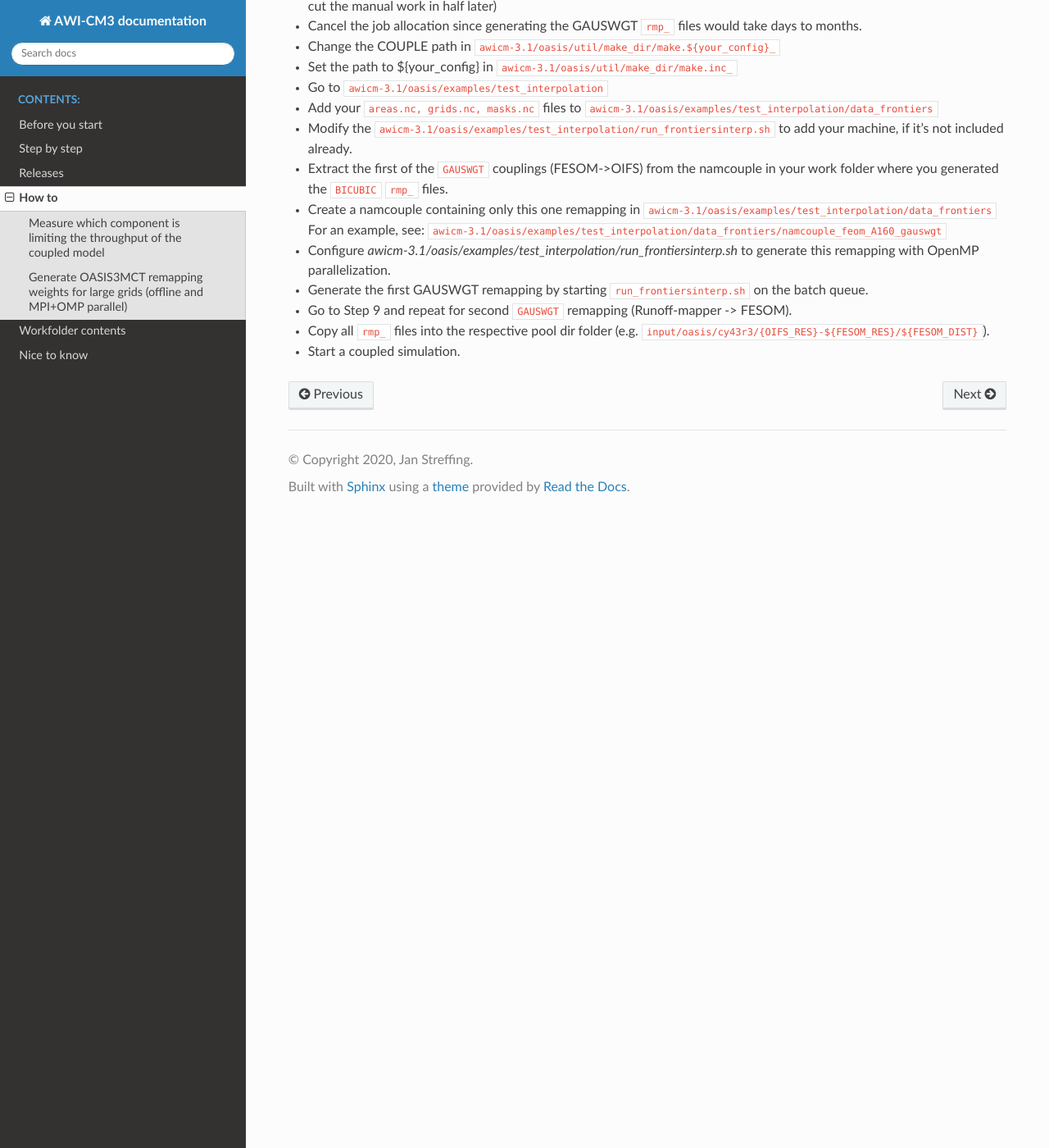
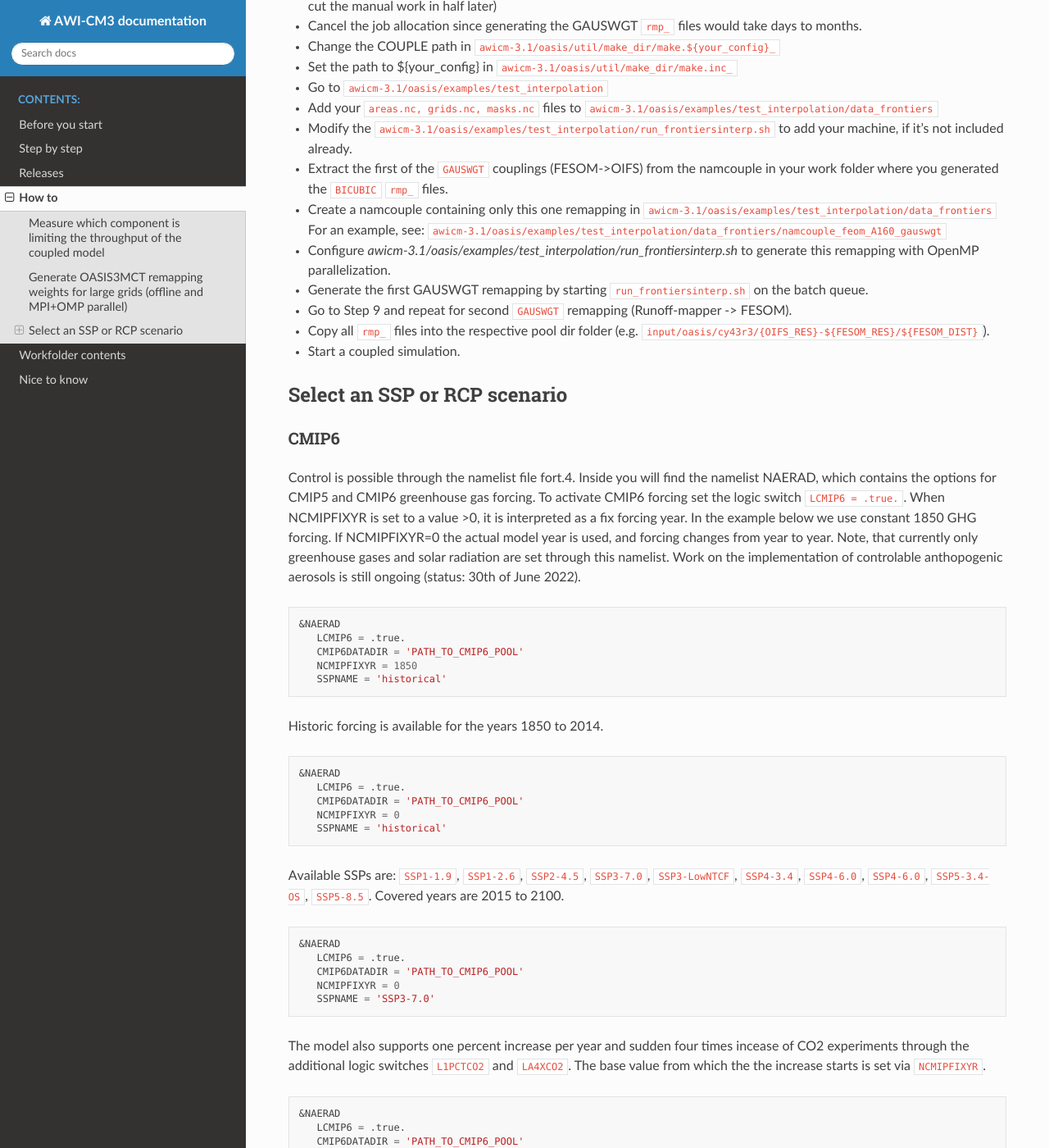
Before and after one commit to AWI-ESM/documentation_AWI-CM3, a Sphinx documentation site: the page built from source/how_to.rst, in a window 1280 px wide and 1400 px high, scrolled down 1060 px. Shown: the whole window at 82% size. Built offline with Sphinx 7.4.7 and the Read the Docs theme 2.0.0, drawn with Linux system fonts in a browser that asks for light colours; some of the changed text lies outside the part shown.

Commit message:
adding section of SSP and RCP scenario GHG
and solar forcing

```diff
--- a/source/how_to.rst
+++ b/source/how_to.rst
@@ -48,3 +48,71 @@ Steps towards the ``rmp_`` files:
 - Go to Step 9 and repeat for second ``GAUSWGT`` remapping (Runoff-mapper -> FESOM).
 - Copy all ``rmp_`` files into the respective pool dir folder (e.g. ``input/oasis/cy43r3/{OIFS_RES}-${FESOM_RES}/${FESOM_DIST}``).
 - Start a coupled simulation.
+
+
+Select an SSP or RCP scenario
+=========
+CMIP6
+---------
+Control is possible through the namelist file fort.4. Inside you will find the namelist NAERAD, which contains the options for CMIP5 and CMIP6 greenhouse gas forcing. To activate CMIP6 forcing set the logic switch ``LCMIP6 = .true.``. When NCMIPFIXYR is set to a value >0, it is interpreted as a fix forcing year. In the example below we use constant 1850 GHG forcing. If NCMIPFIXYR=0 the actual model year is used, and forcing changes from year to year. Note, that currently only greenhouse gases and solar radiation are set through this namelist. Work on the implementation of controlable anthopogenic aerosols is still ongoing (status: 30th of June 2022).
+
+.. code-block:: Fortran
+
+   &NAERAD
+      LCMIP6 = .true.
+      CMIP6DATADIR = 'PATH_TO_CMIP6_POOL'
+      NCMIPFIXYR = 1850
+      SSPNAME = 'historical'
+
+Historic forcing is available for the years 1850 to 2014.
+
+.. code-block:: Fortran
+
+   &NAERAD
+      LCMIP6 = .true.
+      CMIP6DATADIR = 'PATH_TO_CMIP6_POOL'
+      NCMIPFIXYR = 0
+      SSPNAME = 'historical'
+
+Available SSPs are: ``SSP1-1.9``, ``SSP1-2.6``, ``SSP2-4.5``, ``SSP3-7.0``, ``SSP3-LowNTCF``, ``SSP4-3.4``, ``SSP4-6.0``, ``SSP4-6.0``, ``SSP5-3.4-OS``, ``SSP5-8.5``. Covered years are 2015 to 2100.
+
+.. code-block:: Fortran
+
+   &NAERAD
+      LCMIP6 = .true.
+      CMIP6DATADIR = 'PATH_TO_CMIP6_POOL'
+      NCMIPFIXYR = 0
+      SSPNAME = 'SSP3-7.0'
+
+The model also supports one percent increase per year and sudden four times incease of CO2 experiments through the additional logic switches ``L1PCTCO2`` and ``LA4XCO2``. The base value from which the the increase starts is set via ``NCMIPFIXYR``.
+
+.. code-block:: Fortran
+
+   &NAERAD
+      LCMIP6 = .true.
+      CMIP6DATADIR = 'PATH_TO_CMIP6_POOL'
+      NCMIPFIXYR = 1850
+      SSPNAME = 'historical'
+      L1PCTCO2 = 'true'
+
+For a more detailed look at the use of these forcing consult the source code file ``src/ifs/climate/updrgas.F90``
+
+CMIP5
+--------
+Control is analogous to CMIP6 but we use ``LCMIP5``, ``CMIP5DATADIR``, and ``NRCP`` instead. Avaiable RCP are:
+
+.. code-block:: Fortran
+
+    SELECT CASE (NRCP)
+    CASE (0)
+      FILENAME='ghg_histo.txt'
+    CASE (1)
+      FILENAME='ghg_rcp3PD.txt'
+    CASE (2)
+      FILENAME='ghg_rcp45.txt'
+    CASE (3)
+      FILENAME='ghg_rcp60.txt'
+    CASE (4)
+      FILENAME='ghg_rcp85.txt'
+
+For a more detailed look at the use of these forcing consult the source code file ``src/ifs/climate/updrgas.F90``
```
